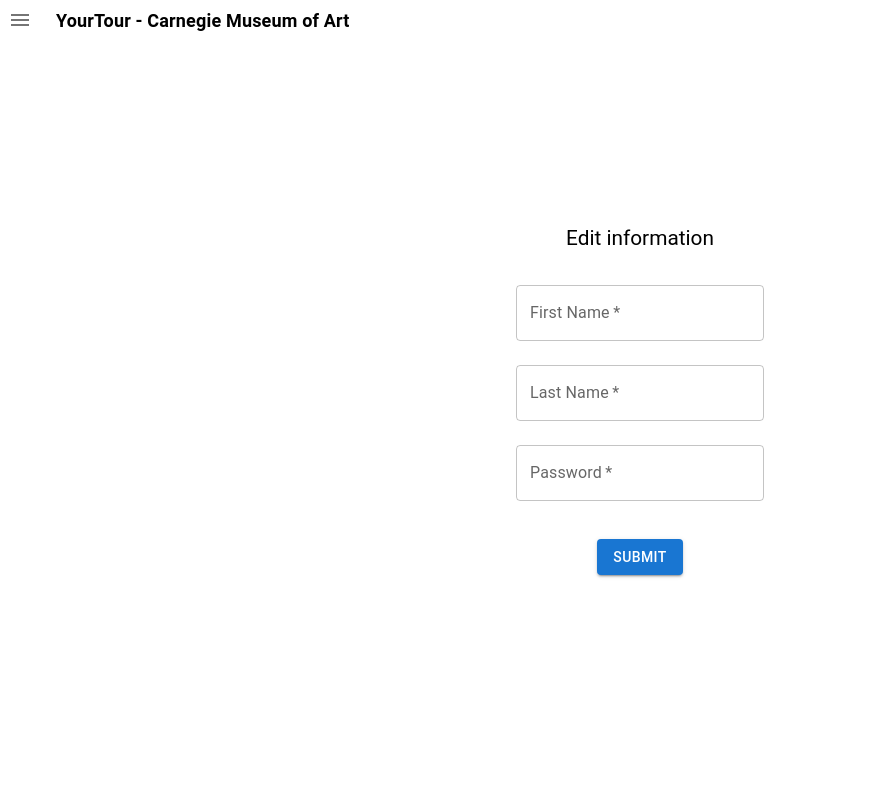
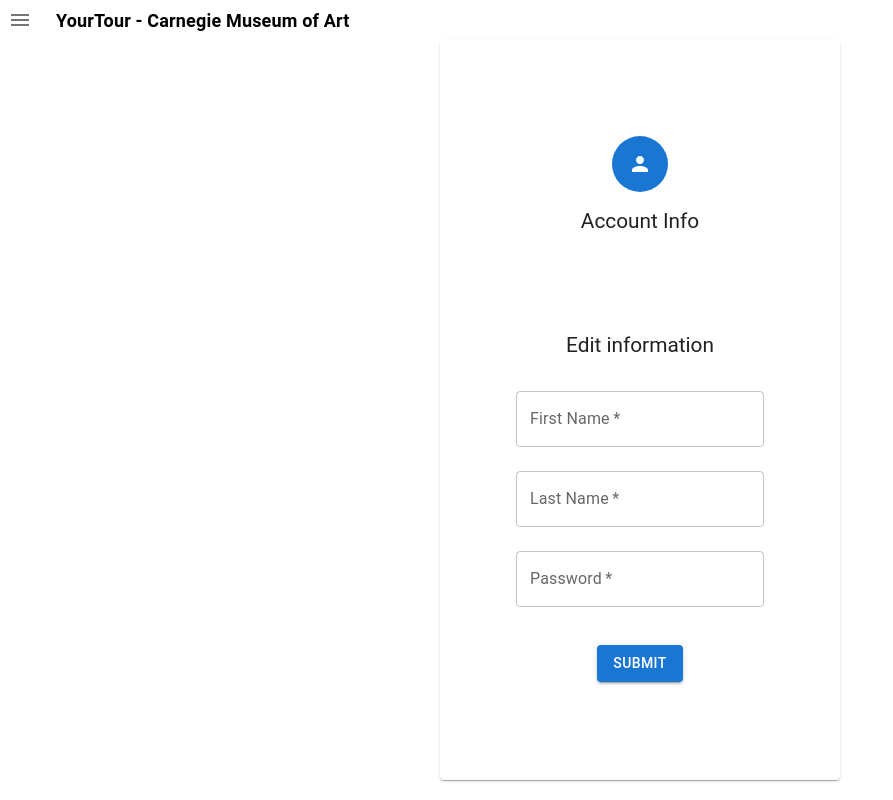
Before and after one commit to sbracellari/CSI-5450, a React (Create React App) app in the folder src/react/: page /account in a window 1280 px wide. Shown: the whole page, without its empty margins (0-893 px from the left). Built offline with nearby package versions, Linux system fonts and the light colour scheme.

Commit message:
feat: showing account info

```diff
--- a/src/react/src/features/auth/EditAccount.tsx
+++ b/src/react/src/features/auth/EditAccount.tsx
@@ -1,6 +1,7 @@
 import { useAppDispatch, useAppSelector } from '../../app/hooks';
 import { Redirect } from 'react-router-dom';
-import { Box, Button, TextField, Alert, Typography } from '@mui/material';
+import { Box, Button, TextField, Alert, Typography, Avatar, Paper } from '@mui/material';
+import PersonIcon from '@mui/icons-material/Person';
 import { useState } from 'react';
 import { updateUser } from '../auth/authSlice';
 
@@ -20,20 +21,47 @@ export function EditAccount() {
 
     const handleSubmit = (event: React.FormEvent<HTMLFormElement>) => {
         event.preventDefault();
-        dispatch(updateUser({ fname, lname, password}));
+        dispatch(updateUser({ fname, lname, password }));
     };
 
     return (
-        <Box sx={{height: '90vh', display: 'flex', justifyContent: 'center'}}>
+        <Box sx={{ display: 'flex', justifyContent: 'center', }}>
+            <Paper elevation={1} sx={{
+                width: 400, height: 740,
+                display: 'flex', flexDirection: 'column',
+                alignItems: 'center',
+            }}>
+
+                <Box sx={{
+                    display: 'flex',
+                    flexDirection: 'column',
+                    alignItems: 'center',
+                    width: '100vh',
+                    m: 10
+                }}>
+                    <Avatar
+                        sx={{ width: 56, height: 56, m: 2, bgcolor: '#1976d2' }}
+                    >
+                        <PersonIcon /></Avatar>
+                    <Typography sx={{ fontSize: '1.3rem', mb: 2 }} component="h1" variant="h5">
+                        Account Info
+                    </Typography>
+                    <Typography sx={{ fontSize: '1.2rem', }} component="h1" variant="subtitle1">
+                        {user?.fname}  {user?.lname}
+                    </Typography>
+                    <Typography sx={{ fontSize: '1.2rem', }} component="h1" variant="subtitle1">
+                        {user?.email}
+                    </Typography>
+
+                </Box>
                 <Box component="form" autoComplete="off" onSubmit={handleSubmit}
                     sx={{
                         display: 'flex',
                         flexDirection: 'column',
                         alignItems: 'center',
                         width: '100vh',
-                    m: 'auto'
                     }}>
-                <Typography sx={{fontSize: '1.3rem', mb: 2}} component="h1" variant="h5">
+                    <Typography sx={{ fontSize: '1.3rem', mb: 2 }} component="h1" variant="h5">
                         Edit information
                     </Typography>
                     <TextField
@@ -71,6 +99,8 @@ export function EditAccount() {
                     </Button>
                     {status === "failed" && message && <Alert severity="error">{message}</Alert>}
                 </Box>
+            </Paper>
+
         </Box>
     )
 }
```
Lines whose indentation alone changed are shown as unchanged.
